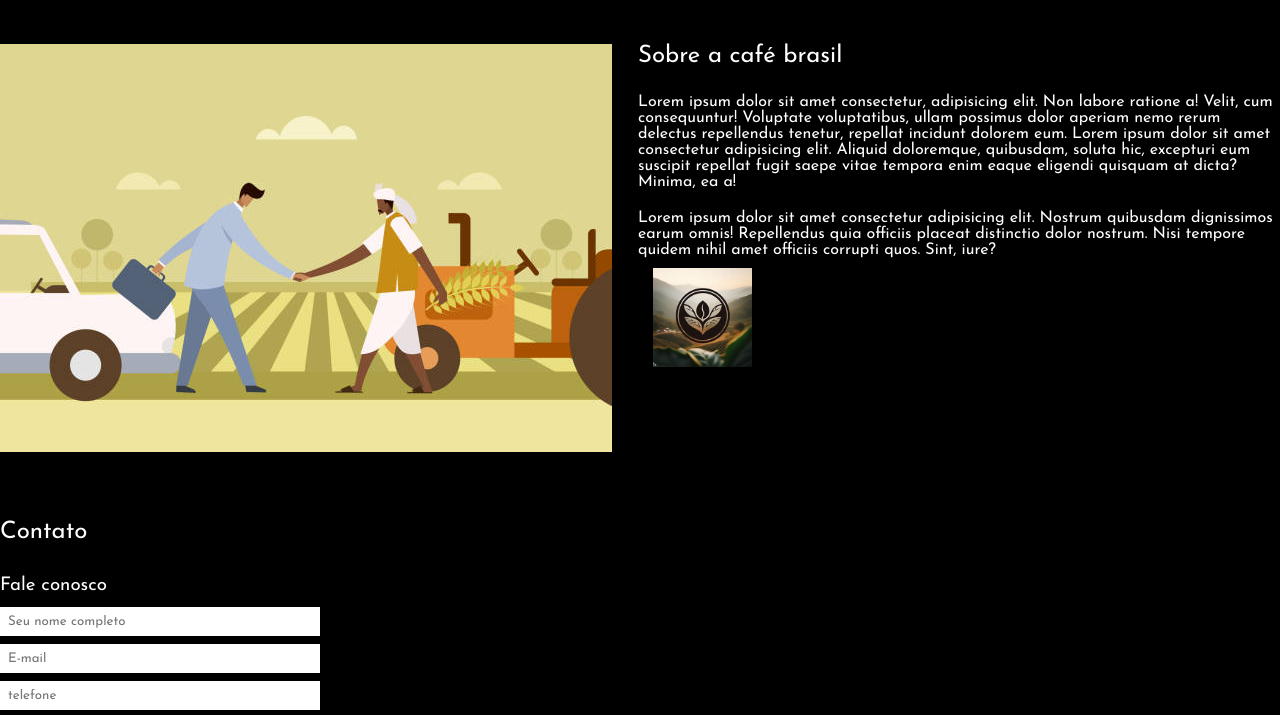
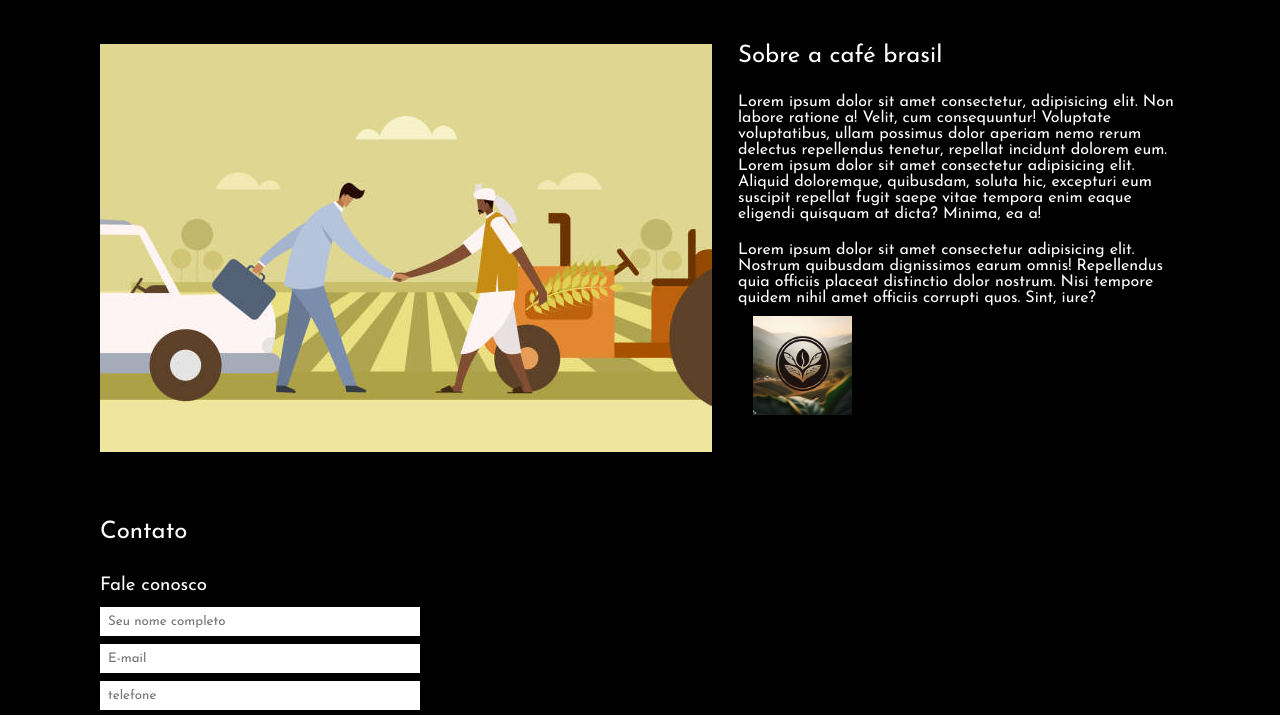
Before and after one commit to igorfet/Cafebrasil., a plain HTML site: page index.html in a window 1280 px wide. Shown: the part 74-789 px from the top of the page. Drawn offline with Linux system fonts and the light colour scheme.

Commit message:
Cafe barsil

```diff
--- a/main.CSS
+++ b/main.CSS
@@ -47,7 +47,7 @@ header nav li, a {
 }
 
 .container  {
-    max-width: 2400px;
+    max-width: 1080px;
     width: 100%;
     margin: 0  auto;
 }
```
